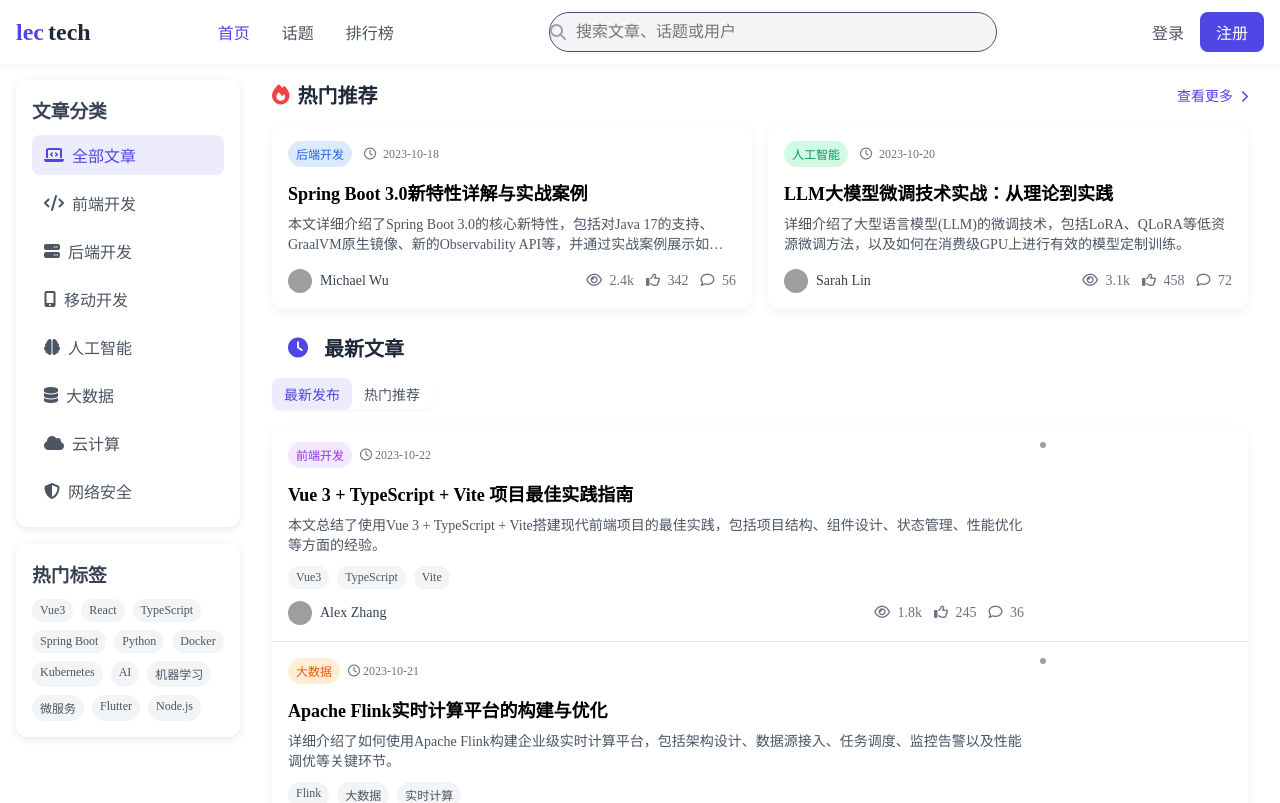
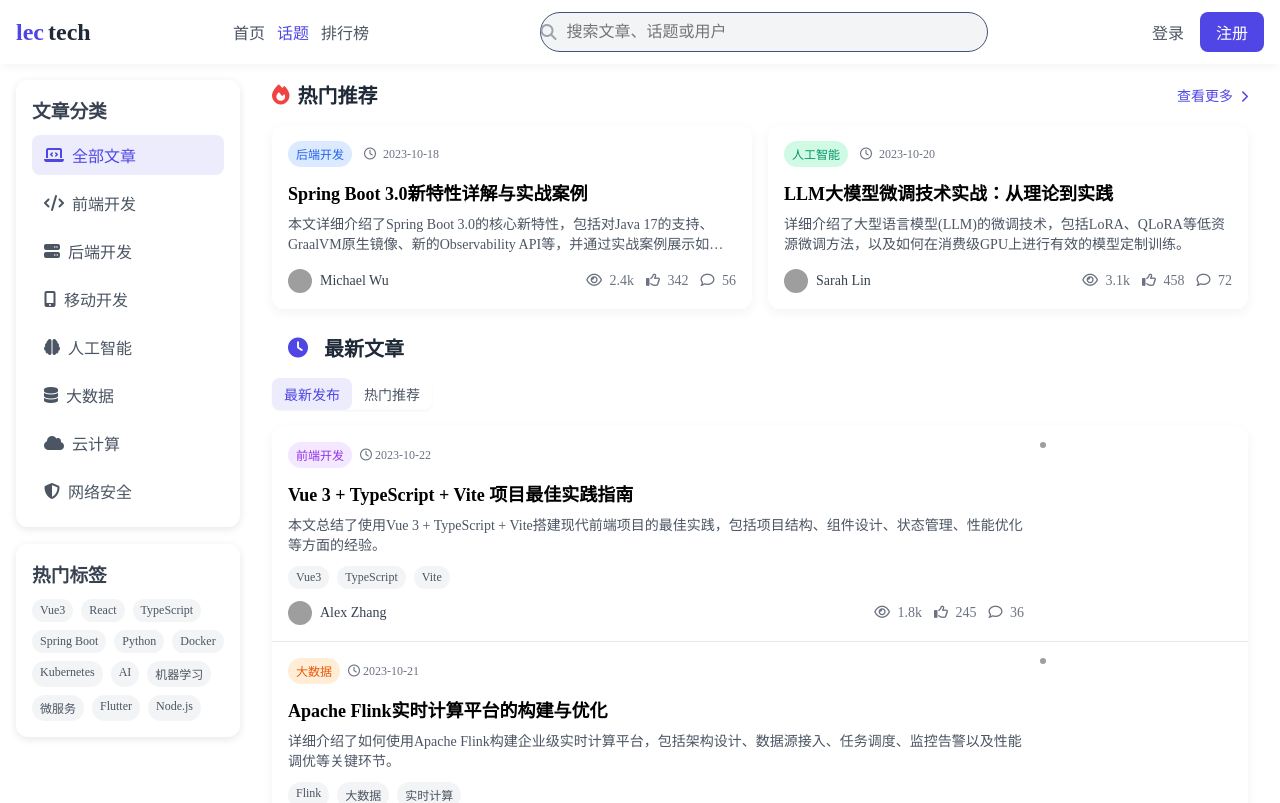
Before and after one commit to nihaokkjj/Lectech-ui, a Vue app: page / in a window 1280 px wide. Shown: the top 803 px of the page. Built offline with nearby package versions, Linux system fonts and the light colour scheme; grey boxes are pictures that could not be loaded.

Commit message:
ksj push rank

```diff
--- a/src/pages/Layout/components/Nav.vue
+++ b/src/pages/Layout/components/Nav.vue
@@ -1,4 +1,13 @@
 <script setup>
+import {ref} from 'vue'
+
+const list_title = ref([
+  {name:'首页', num: 0, link: '/'},
+  {name:'话题', num: 1, link: '/topic'},
+  {name:'排行榜', num: 2, link: '/rank'},
+])
+
+const activeNum = ref(1)
 
 </script>
 
@@ -15,9 +24,16 @@
         </div>
         <!-- 主导航菜单 -->
         <nav id="main-nav" class="main-nav">
-          <router-link to="/" class="nav-link nav-link-active">首页</router-link>
-          <router-link class="nav-link">话题</router-link>
-          <router-link to="rank" class="nav-link">排行榜</router-link>
+          <ul>
+            <button class="nav-link" v-for="list in list_title" @click="activeNum = list.num">
+              <router-link
+                :to="list.link"
+                :class="{'nav-link-active': activeNum === list.num}"
+                >
+                {{ list.name }}
+              </router-link>
+            </button>
+          </ul>
         </nav>
         <!-- 搜索框 -->
         <div class="search-container">
@@ -125,6 +141,7 @@
   position: relative;
   transition: all 0.2s ease;
   color: #4b5563;
+  background-color: #fff;
 }
 
 .nav-link:hover {
```
